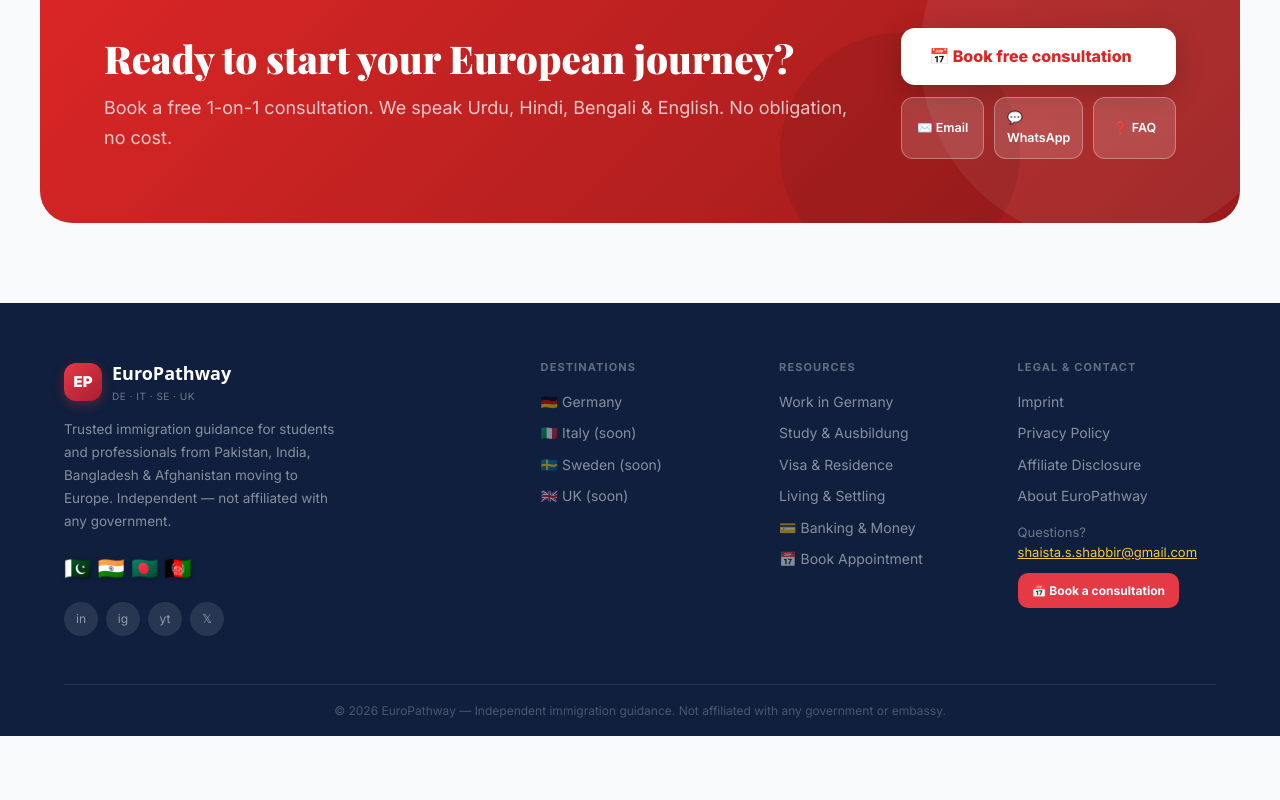
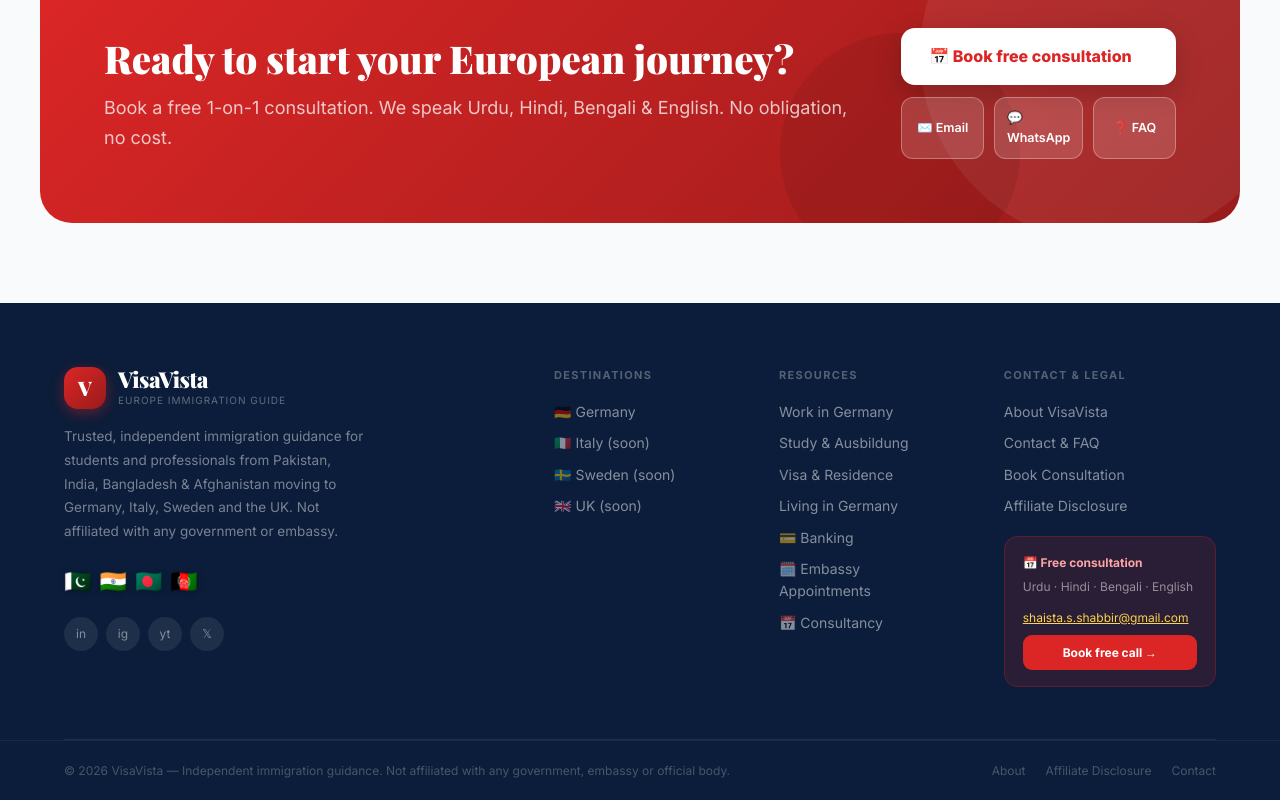
Before and after one commit to ShaistaShabbir-prog/start-in-germany-full, a Next.js app: page / in a window 1280 px wide. Shown: the part 6690-7490 px from the top of the page. Before the commit the page ends 7426 px from the top, so only its background shows below. Built offline with nearby package versions, Linux system fonts and the light colour scheme.

Commit message:
feat: VisaVista complete rebuild - all pages

```diff
--- a/components/Footer.tsx
+++ b/components/Footer.tsx
@@ -1,84 +1,111 @@
 import Link from "next/link";
 
+const PD = '"Playfair Display",Georgia,serif';
+
 export default function Footer() {
-  const D = '"Syne",ui-sans-serif,system-ui,sans-serif';
   return (
-    <footer style={{ background: "#0f1f3d", color: "#fff" }}>
-      <div className="wrap" style={{ padding: "56px 1.5rem 0" }}>
-        <div style={{ display: "grid", gridTemplateColumns: "2.2fr 1fr 1fr 1fr", gap: "40px", paddingBottom: "48px", borderBottom: "1px solid rgba(255,255,255,.1)" }}>
+    <footer style={{background:"#0B1D3A",color:"#fff"}}>
+      <div className="wrap" style={{padding:"64px 1.5rem 0"}}>
+        <div style={{display:"grid",gridTemplateColumns:"2.5fr 1fr 1fr 1.2fr",gap:"48px",paddingBottom:"52px",borderBottom:"1px solid rgba(255,255,255,.08)"}}>
 
           {/* Brand */}
           <div>
-            <div style={{ display: "flex", alignItems: "center", gap: "10px", marginBottom: "14px" }}>
-              <div style={{ width: "38px", height: "38px", borderRadius: "12px", background: "linear-gradient(135deg,#E63946,#a81e31)", display: "flex", alignItems: "center", justifyContent: "center", color: "#fff", fontSize: "15px", fontWeight: 900, boxShadow: "0 4px 12px rgba(230,57,70,.3)" }}>EP</div>
+            <div style={{display:"flex",alignItems:"center",gap:"12px",marginBottom:"16px"}}>
+              <div style={{width:"42px",height:"42px",borderRadius:"14px",background:"linear-gradient(135deg,#DC2626,#991B1B)",display:"flex",alignItems:"center",justifyContent:"center",boxShadow:"0 4px 14px rgba(220,38,38,.4)"}}>
+                <span style={{fontFamily:PD,fontWeight:900,fontSize:"20px",color:"#fff"}}>V</span>
+              </div>
               <div>
-                <div style={{ fontFamily: D, fontWeight: 800, fontSize: "18px" }}>EuroPathway</div>
-                <div style={{ fontSize: "10px", color: "rgba(255,255,255,.4)", letterSpacing: "0.05em" }}>DE · IT · SE · UK</div>
+                <div style={{fontFamily:PD,fontWeight:900,fontSize:"22px",letterSpacing:"-0.02em",lineHeight:1}}>VisaVista</div>
+                <div style={{fontSize:"10px",color:"rgba(255,255,255,.35)",letterSpacing:"0.1em",textTransform:"uppercase",marginTop:"2px"}}>Europe Immigration Guide</div>
               </div>
             </div>
-            <p style={{ fontSize: "13.5px", color: "rgba(255,255,255,.5)", lineHeight: 1.7, maxWidth: "280px", marginBottom: "18px" }}>
-              Trusted immigration guidance for students and professionals from Pakistan, India, Bangladesh &amp; Afghanistan moving to Europe. Independent — not affiliated with any government.
+            <p style={{fontSize:"13.5px",color:"rgba(255,255,255,.45)",lineHeight:1.75,maxWidth:"300px",marginBottom:"20px"}}>
+              Trusted, independent immigration guidance for students and professionals from Pakistan, India, Bangladesh &amp; Afghanistan moving to Germany, Italy, Sweden and the UK. Not affiliated with any government or embassy.
             </p>
-            <div style={{ display: "flex", gap: "6px", marginBottom: "16px" }}>
-              {["🇵🇰", "🇮🇳", "🇧🇩", "🇦🇫"].map(f => (
-                <span key={f} style={{ fontSize: "22px", filter: "drop-shadow(0 1px 2px rgba(0,0,0,.3))" }}>{f}</span>
+            <div style={{display:"flex",gap:"8px",marginBottom:"18px"}}>
+              {["🇵🇰","🇮🇳","🇧🇩","🇦🇫"].map(f=>(
+                <span key={f} style={{fontSize:"22px",filter:"drop-shadow(0 1px 3px rgba(0,0,0,.3))"}}>{f}</span>
               ))}
             </div>
-            <div style={{ display: "flex", gap: "8px" }}>
-              {["in", "ig", "yt", "𝕏"].map(s => (
-                <div key={s} style={{ width: "34px", height: "34px", borderRadius: "50%", background: "rgba(255,255,255,.1)", display: "flex", alignItems: "center", justifyContent: "center", fontSize: "12px", color: "rgba(255,255,255,.5)", cursor: "pointer" }}>{s}</div>
+            <div style={{display:"flex",gap:"8px"}}>
+              {[
+                {l:"in",href:"https://linkedin.com"},
+                {l:"ig",href:"https://instagram.com"},
+                {l:"yt",href:"https://youtube.com"},
+                {l:"𝕏", href:"https://twitter.com"},
+              ].map(s=>(
+                <a key={s.l} href={s.href} target="_blank" rel="noopener noreferrer" style={{width:"34px",height:"34px",borderRadius:"50%",background:"rgba(255,255,255,.08)",display:"flex",alignItems:"center",justifyContent:"center",fontSize:"12px",color:"rgba(255,255,255,.45)",textDecoration:"none",transition:"all .15s"}}
+                  onMouseOver={e=>{e.currentTarget.style.background="#DC2626";e.currentTarget.style.color="#fff";}}
+                  onMouseOut={e=>{e.currentTarget.style.background="rgba(255,255,255,.08)";e.currentTarget.style.color="rgba(255,255,255,.45)";}}>
+                  {s.l}
+                </a>
               ))}
             </div>
           </div>
 
           {/* Destinations */}
           <div>
-            <div style={{ fontSize: "11px", fontWeight: 700, textTransform: "uppercase", letterSpacing: "0.1em", color: "rgba(255,255,255,.35)", marginBottom: "14px" }}>Destinations</div>
+            <div style={{fontSize:"11px",fontWeight:700,textTransform:"uppercase",letterSpacing:"0.12em",color:"rgba(255,255,255,.3)",marginBottom:"16px"}}>Destinations</div>
             {[
-              { href: "/visa", label: "🇩🇪 Germany" },
-              { href: "/", label: "🇮🇹 Italy (soon)" },
-              { href: "/", label: "🇸🇪 Sweden (soon)" },
-              { href: "/", label: "🇬🇧 UK (soon)" },
-            ].map(l => <Link key={l.label} href={l.href} className="flink">{l.label}</Link>)}
+              {href:"/visa",l:"🇩🇪 Germany"},
+              {href:"/",l:"🇮🇹 Italy (soon)"},
+              {href:"/",l:"🇸🇪 Sweden (soon)"},
+              {href:"/",l:"🇬🇧 UK (soon)"},
+            ].map(l=><Link key={l.l} href={l.href} className="flink">{l.l}</Link>)}
           </div>
 
           {/* Resources */}
           <div>
-            <div style={{ fontSize: "11px", fontWeight: 700, textTransform: "uppercase", letterSpacing: "0.1em", color: "rgba(255,255,255,.35)", marginBottom: "14px" }}>Resources</div>
+            <div style={{fontSize:"11px",fontWeight:700,textTransform:"uppercase",letterSpacing:"0.12em",color:"rgba(255,255,255,.3)",marginBottom:"16px"}}>Resources</div>
             {[
-              { href: "/work", label: "Work in Germany" },
-              { href: "/study", label: "Study & Ausbildung" },
-              { href: "/visa", label: "Visa & Residence" },
-              { href: "/living", label: "Living & Settling" },
-              { href: "/finances", label: "💳 Banking & Money" },
-              { href: "/service", label: "📅 Book Appointment" },
-            ].map(l => <Link key={l.href} href={l.href} className="flink">{l.label}</Link>)}
+              {href:"/work",l:"Work in Germany"},
+              {href:"/study",l:"Study & Ausbildung"},
+              {href:"/visa",l:"Visa & Residence"},
+              {href:"/living",l:"Living in Germany"},
+              {href:"/finances",l:"💳 Banking"},
+              {href:"/appointment",l:"🗓️ Embassy Appointments"},
+              {href:"/consultancy",l:"📅 Consultancy"},
+            ].map(l=><Link key={l.href} href={l.href} className="flink">{l.l}</Link>)}
           </div>
 
-          {/* Legal & Contact */}
+          {/* Contact & Legal */}
           <div>
-            <div style={{ fontSize: "11px", fontWeight: 700, textTransform: "uppercase", letterSpacing: "0.1em", color: "rgba(255,255,255,.35)", marginBottom: "14px" }}>Legal & Contact</div>
+            <div style={{fontSize:"11px",fontWeight:700,textTransform:"uppercase",letterSpacing:"0.12em",color:"rgba(255,255,255,.3)",marginBottom:"16px"}}>Contact & Legal</div>
             {[
-              { href: "/imprint", label: "Imprint" },
-              { href: "/privacy", label: "Privacy Policy" },
-              { href: "/affiliate-disclosure", label: "Affiliate Disclosure" },
-              { href: "/about", label: "About EuroPathway" },
-            ].map(l => <Link key={l.href} href={l.href} className="flink">{l.label}</Link>)}
-            <div style={{ marginTop: "14px", fontSize: "13px", color: "rgba(255,255,255,.4)" }}>
-              Questions?<br />
-              <a href="mailto:shaista.s.shabbir@gmail.com" style={{ color: "#f5c842", textDecoration: "underline" }}>shaista.s.shabbir@gmail.com</a>
-            </div>
-            <div style={{ marginTop: "10px" }}>
-              <Link href="/service" style={{ display: "inline-flex", alignItems: "center", gap: "6px", background: "#E63946", color: "#fff", textDecoration: "none", fontSize: "12px", fontWeight: 700, padding: "8px 14px", borderRadius: "10px" }}>
-                📅 Book a consultation
+              {href:"/about",l:"About VisaVista"},
+              {href:"/service",l:"Contact & FAQ"},
+              {href:"/consultancy",l:"Book Consultation"},
+              {href:"/affiliate-disclosure",l:"Affiliate Disclosure"},
+            ].map(l=><Link key={l.href} href={l.href} className="flink">{l.l}</Link>)}
+
+            <div style={{marginTop:"18px",padding:"16px 18px",background:"rgba(220,38,38,.15)",borderRadius:"14px",border:"1px solid rgba(220,38,38,.25)"}}>
+              <div style={{fontSize:"12px",fontWeight:700,color:"#FCA5A5",marginBottom:"6px"}}>📅 Free consultation</div>
+              <div style={{fontSize:"12px",color:"rgba(255,255,255,.5)",marginBottom:"12px",lineHeight:1.5}}>Urdu · Hindi · Bengali · English</div>
+              <a href="mailto:shaista.s.shabbir@gmail.com" style={{display:"block",fontSize:"12px",color:"#FCD34D",textDecoration:"underline",marginBottom:"6px"}}>shaista.s.shabbir@gmail.com</a>
+              <Link href="/consultancy" style={{display:"flex",alignItems:"center",justifyContent:"center",gap:"6px",background:"#DC2626",color:"#fff",textDecoration:"none",fontSize:"12px",fontWeight:700,padding:"8px",borderRadius:"9px",marginTop:"8px"}}>
+                Book free call →
               </Link>
             </div>
           </div>
         </div>
       </div>
 
-      <div style={{ padding: "16px 0", textAlign: "center", fontSize: "12px", color: "rgba(255,255,255,.25)" }}>
-        © {new Date().getFullYear()} EuroPathway — Independent immigration guidance. Not affiliated with any government or embassy.
+      {/* Bottom bar */}
+      <div style={{padding:"20px 1.5rem",borderTop:"1px solid rgba(255,255,255,.06)"}}>
+        <div className="wrap" style={{display:"flex",justifyContent:"space-between",alignItems:"center",flexWrap:"wrap",gap:"12px"}}>
+          <div style={{fontSize:"12px",color:"rgba(255,255,255,.25)"}}>
+            © {new Date().getFullYear()} VisaVista — Independent immigration guidance. Not affiliated with any government, embassy or official body.
+          </div>
+          <div style={{display:"flex",gap:"20px",flexWrap:"wrap"}}>
+            {[{href:"/about",l:"About"},{href:"/affiliate-disclosure",l:"Affiliate Disclosure"},{href:"/service",l:"Contact"}].map(l=>(
+              <Link key={l.href} href={l.href} style={{fontSize:"12px",color:"rgba(255,255,255,.25)",textDecoration:"none",transition:"color .15s"}}
+                onMouseOver={e=>{e.currentTarget.style.color="rgba(255,255,255,.6)";}}
+                onMouseOut={e=>{e.currentTarget.style.color="rgba(255,255,255,.25)";}}>
+                {l.l}
+              </Link>
+            ))}
+          </div>
+        </div>
       </div>
     </footer>
   );
```
